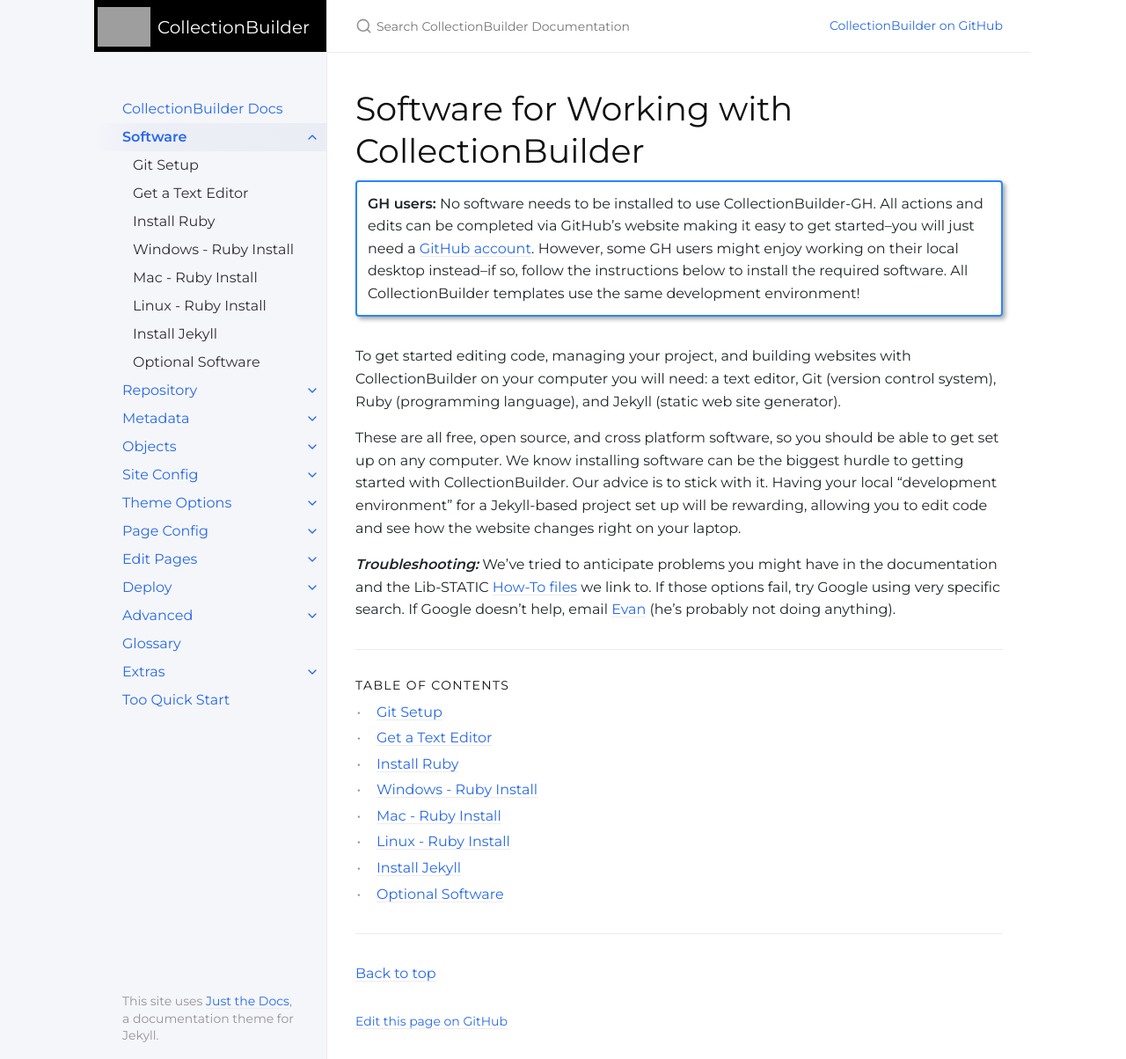
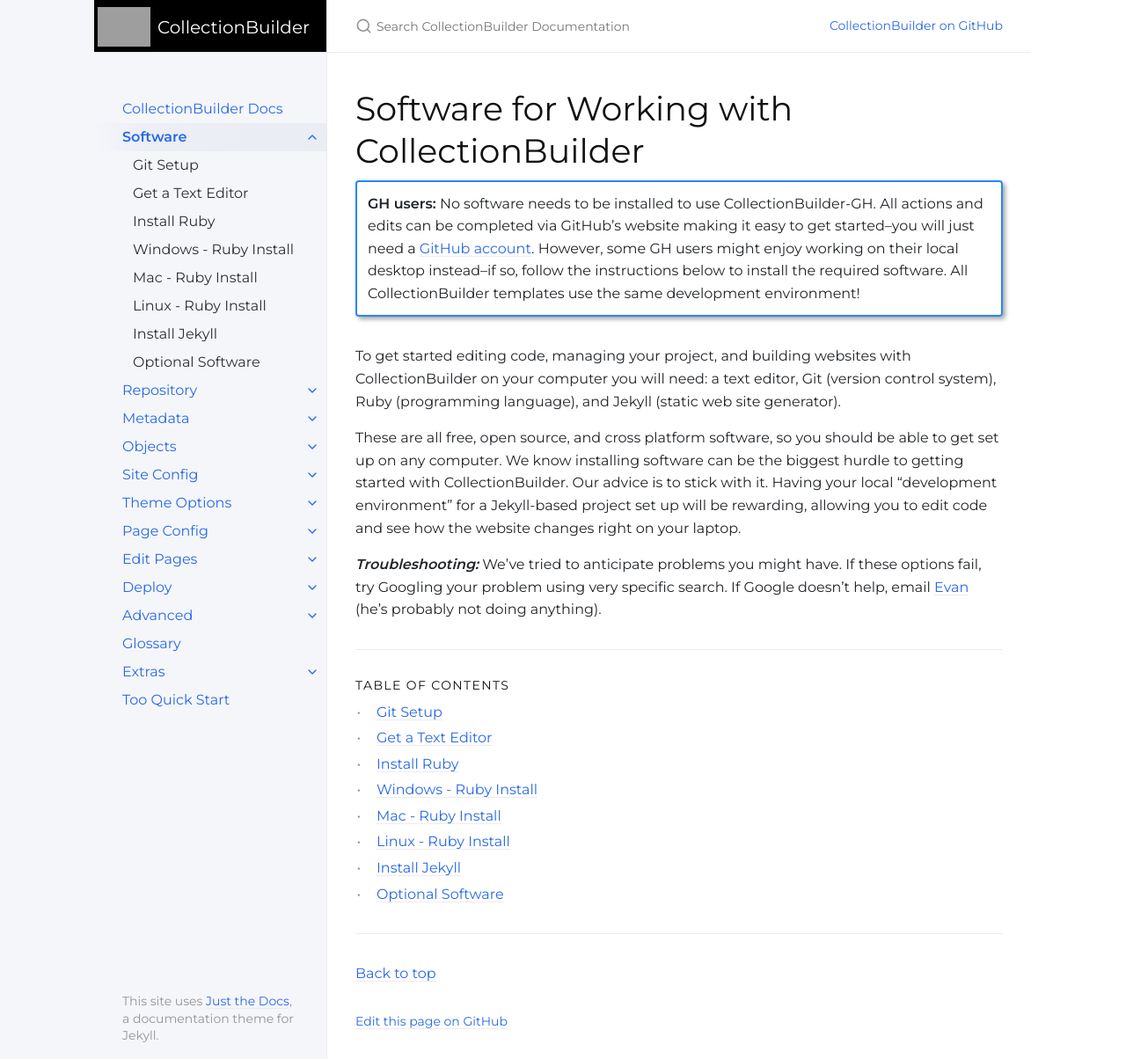
Before and after one commit to CollectionBuilder/cb-docs, a Jekyll site: the page built from docs/software/index.md, in a window 1280 px wide and 1204 px high. Shown: the whole window at 88% size. Built offline with Jekyll 4.4.1, drawn with Linux system fonts in a browser that asks for light colours; comment, search, counter and statistics services are not loaded.

Commit message:
remove howtos

```diff
--- a/docs/software/index.md
+++ b/docs/software/index.md
@@ -21,6 +21,6 @@ Our advice is to stick with it.
 Having your local "development environment" for a Jekyll-based project set up will be rewarding, allowing you to edit code and see how the website changes right on your laptop.
 
 ***Troubleshooting:***
-We've tried to anticipate problems you might have in the documentation and the Lib-STATIC [How-To files](https://lib-static.github.io/howto/) we link to.
-If those options fail, try Google using very specific search.
+We've tried to anticipate problems you might have.
+If these options fail, try Googling your problem using very specific search.
 If Google doesn't help, email [Evan](mailto:ewilliamson@uidaho.edu) (he's probably not doing anything).
```
Also changed, not shown: docs/software/ruby_linux.md (+0 -1 lines), docs/software/ruby_windows.md (+0 -3 lines), docs/software/texteditor.md (+0 -1 lines).
